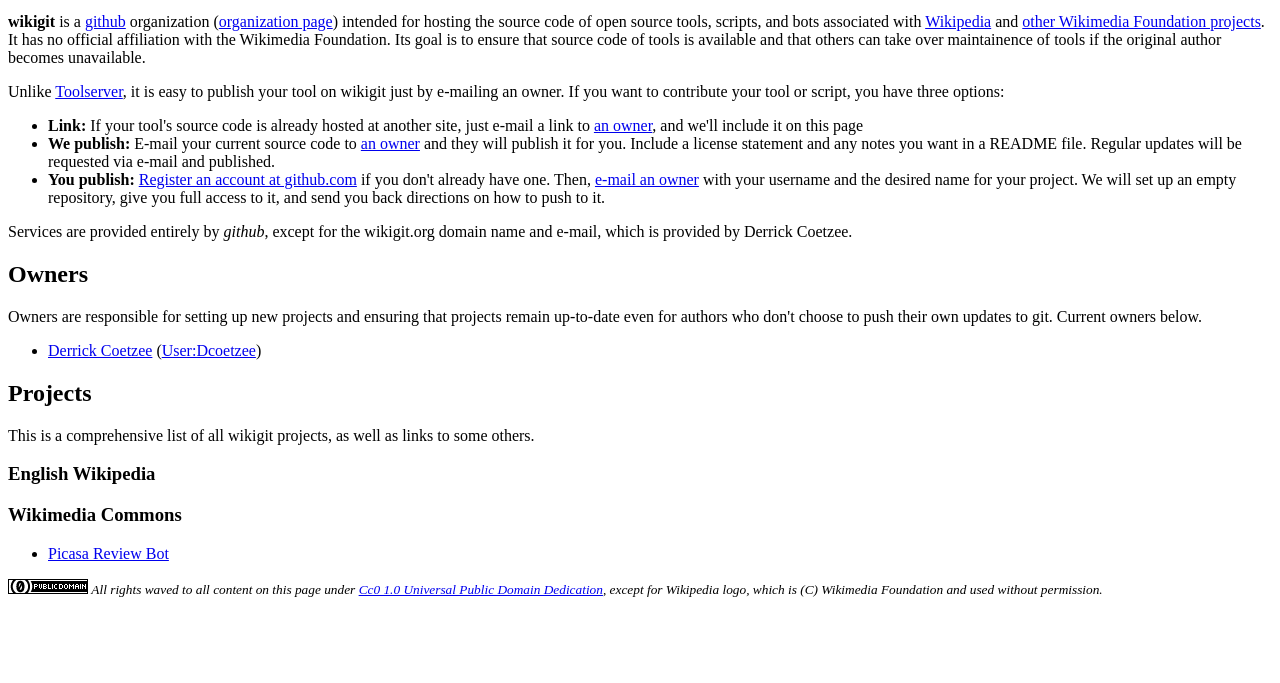
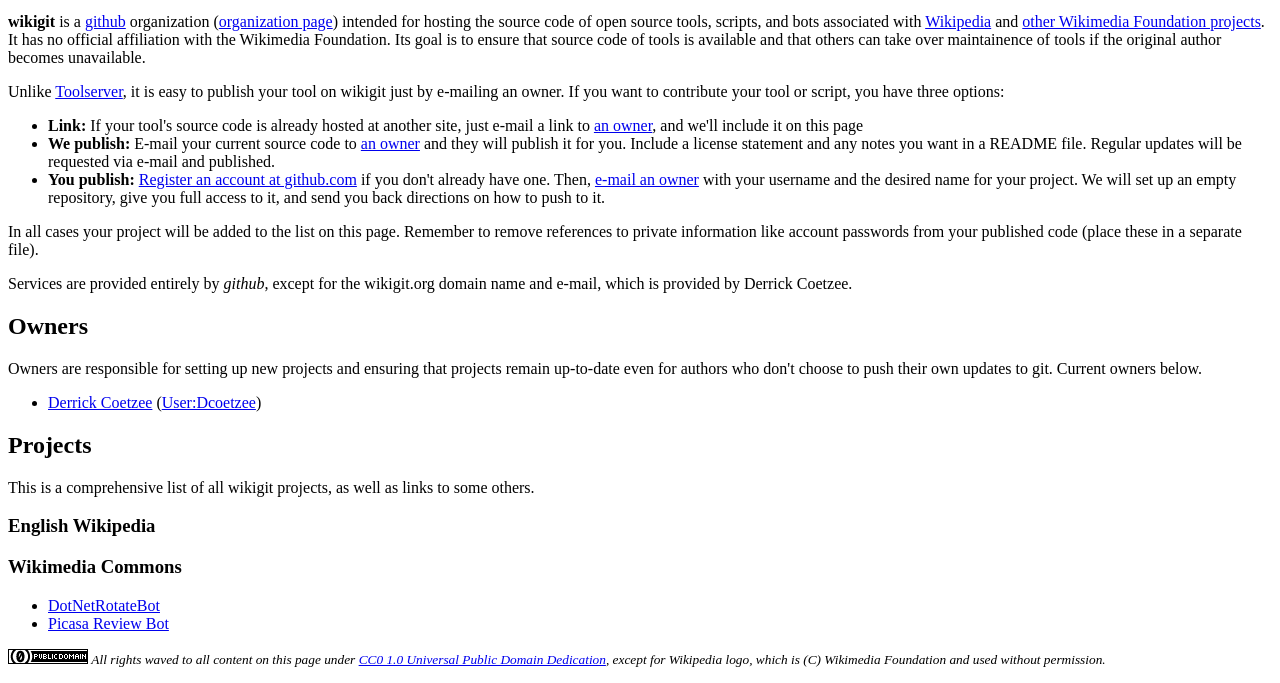
Before and after one commit to wikigit/wikigit.github.com, a plain HTML site: page index.html in a window 1280 px wide. Shown: the part 117-800 px from the top of the page. Drawn offline with Linux system fonts and the light colour scheme.

Commit message:
Add DotNetRotateBot, add note about private info

```diff
--- a/index.html
+++ b/index.html
@@ -13,6 +13,8 @@
 <li><b>We publish:</b> E-mail your current source code to <a href="#owners">an owner</a> and they will publish it for you. Include a license statement and any notes you want in a README file. Regular updates will be requested via e-mail and published.</li>
 <li><b>You publish:</b> <a href="https://github.com/signup/free">Register an account at github.com</a> if you don't already have one. Then, <a href="#owners">e-mail an owner</a> with your username and the desired name for your project. We will set up an empty repository, give you full access to it, and send you back directions on how to push to it.</p>
 </ul>
+
+<p>In all cases your project will be added to the list on this page. Remember to remove references to private information like account passwords from your published code (place these in a separate file).</p>
 
 <p>Services are provided entirely by <i>github</i>, except for the wikigit.org domain name and e-mail, which is provided by Derrick Coetzee.</p>
 
@@ -32,10 +34,11 @@
 <h3>Wikimedia Commons</h3>
 
 <ul>
+<li><a href="https://github.com/wikigit/DotNetRotateBot">DotNetRotateBot</a></li>
 <li><a href="https://github.com/wikigit/Picasa-Review-Bot">Picasa Review Bot</a></li>
 </ul>
 
-<img src="cc0.png" width="80" height="15"/><small> <i>All rights waved to all content on this page under <a href="http://creativecommons.org/publicdomain/zero/1.0/">Cc0 1.0 Universal Public Domain Dedication</a>, except for Wikipedia logo, which is (C) Wikimedia Foundation and used without permission.</i></small>
+<img src="cc0.png" width="80" height="15"/><small> <i>All rights waved to all content on this page under <a href="http://creativecommons.org/publicdomain/zero/1.0/">CC0 1.0 Universal Public Domain Dedication</a>, except for Wikipedia logo, which is (C) Wikimedia Foundation and used without permission.</i></small>
 
 </body>
 </html>
```
